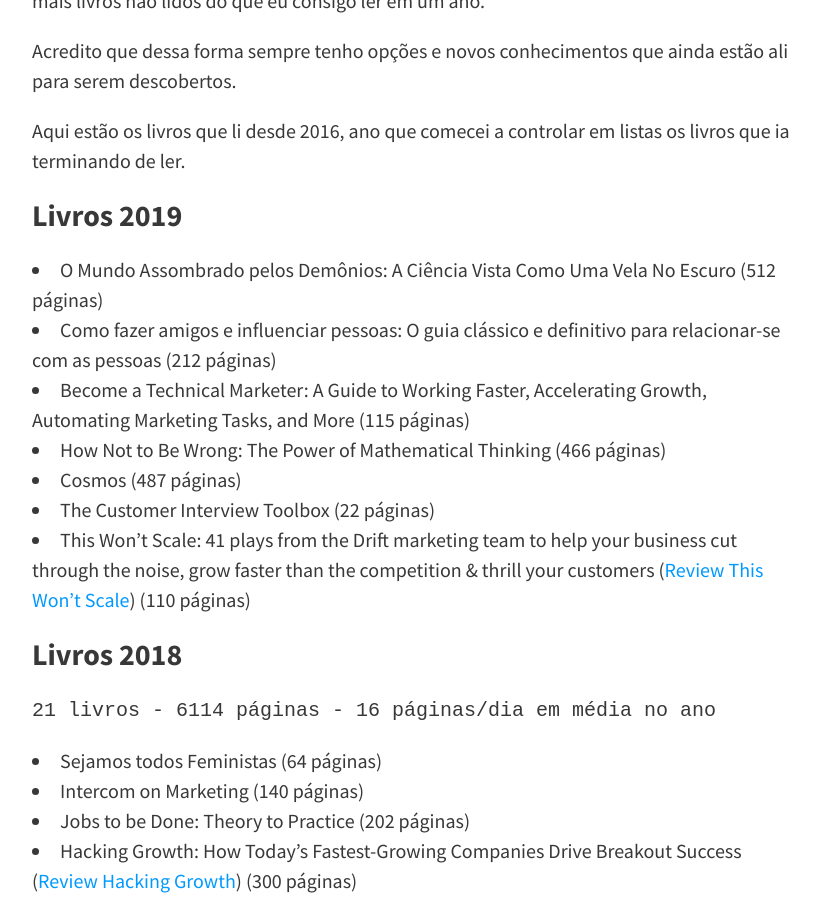
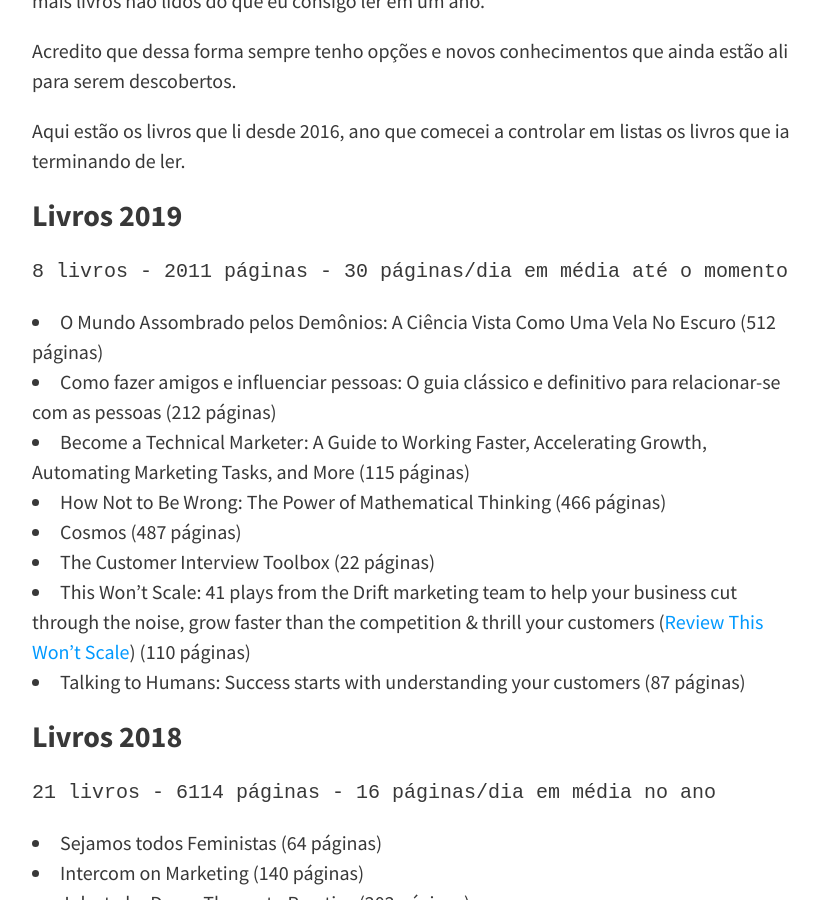
Before and after one commit to felipecbarbosa/felipecbarbosa.github.io, a Jekyll site: the page built from leituras.md, in a window 1280 px wide and 900 px high, scrolled down 473 px. Shown: the whole window, without its empty margins (224-1044 px from the left). Built offline with Jekyll 4.4.1, drawn with Linux system fonts in a browser that asks for light colours; nearby versions of some CDN libraries; comment, search, counter and statistics services are not loaded.

Commit message:
Update leituras.md

````diff
--- a/leituras.md
+++ b/leituras.md
@@ -13,6 +13,7 @@ Acredito que dessa forma sempre tenho opções e novos conhecimentos que ainda e
 Aqui estão os livros que li desde 2016, ano que comecei a controlar em listas os livros que ia terminando de ler.
 
 ### Livros 2019
+```8 livros - 2011 páginas - 30 páginas/dia em média até o momento```
 - O Mundo Assombrado pelos Demônios: A Ciência Vista Como Uma Vela No Escuro (512 páginas)
 - Como fazer amigos e influenciar pessoas: O guia clássico e definitivo para relacionar-se com as pessoas (212 páginas)
 - Become a Technical Marketer: A Guide to Working Faster, Accelerating Growth, Automating Marketing Tasks, and More (115 páginas)
@@ -20,6 +21,7 @@ Aqui estão os livros que li desde 2016, ano que comecei a controlar em listas o
 - Cosmos (487 páginas)
 - The Customer Interview Toolbox (22 páginas)
 - This Won't Scale: 41 plays from the Drift marketing team to help your business cut through the noise, grow faster than the competition & thrill your customers ([Review This Won't Scale](/this-wont-scale/)) (110 páginas)
+- Talking to Humans: Success starts with understanding your customers (87 páginas)
 
 ### Livros 2018
 ```21 livros - 6114 páginas - 16 páginas/dia em média no ano```
````
